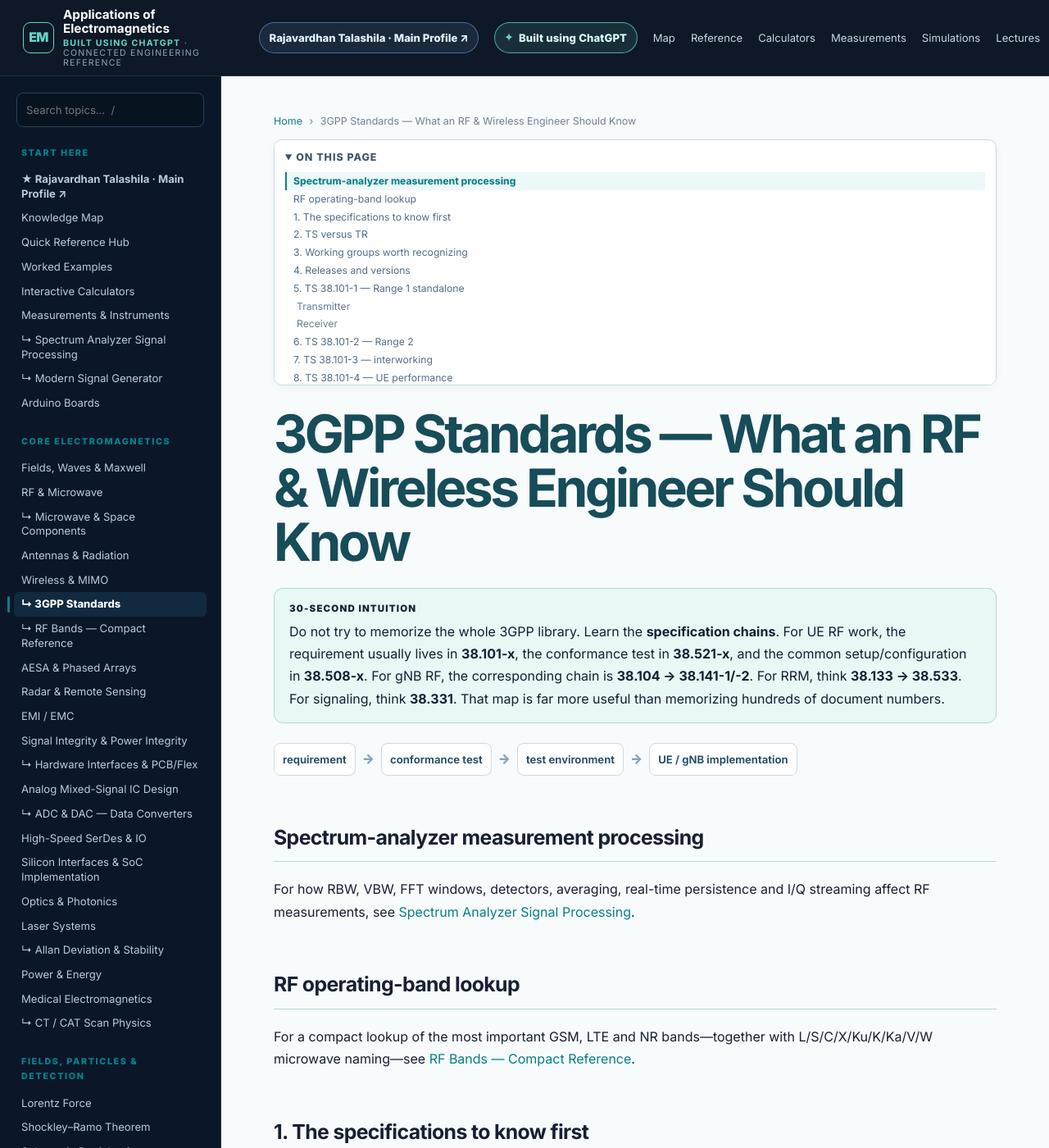
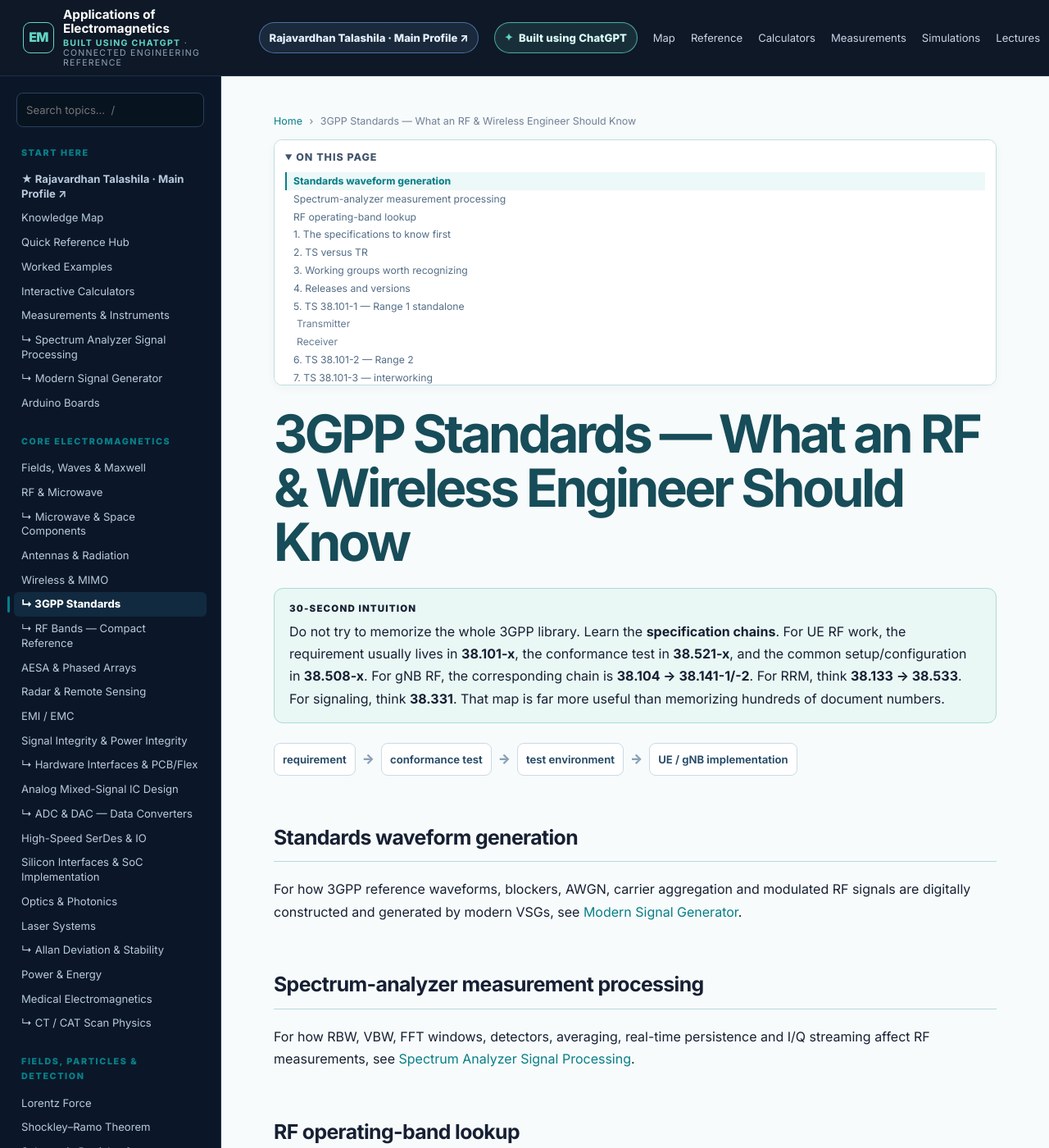
Before and after one commit to RajavardhanT/Electromagnetics_Applications, a Jekyll site: the page built from 3gpp-standards/index.md, in a window 1280 px wide and 1400 px high. Shown: the whole window at 82% size. Built offline with Jekyll 4.4.1, drawn with Linux system fonts in a browser that asks for light colours.

Commit message:
Connect 3GPP standards to signal generator

```diff
--- a/3gpp-standards/index.md
+++ b/3gpp-standards/index.md
@@ -9,6 +9,10 @@ description: Practical guide to the 3GPP specifications most useful for NR/LTE R
 <div class="intuition"><span class="callout-title">30-second intuition</span>Do not try to memorize the whole 3GPP library. Learn the <strong>specification chains</strong>. For UE RF work, the requirement usually lives in <strong>38.101-x</strong>, the conformance test in <strong>38.521-x</strong>, and the common setup/configuration in <strong>38.508-x</strong>. For gNB RF, the corresponding chain is <strong>38.104 → 38.141-1/-2</strong>. For RRM, think <strong>38.133 → 38.533</strong>. For signaling, think <strong>38.331</strong>. That map is far more useful than memorizing hundreds of document numbers.</div>
 
 <div class="pathway"><span class="node">requirement</span><span class="arrow">→</span><span class="node">conformance test</span><span class="arrow">→</span><span class="node">test environment</span><span class="arrow">→</span><span class="node">UE / gNB implementation</span></div>
+
+## Standards waveform generation
+
+For how 3GPP reference waveforms, blockers, AWGN, carrier aggregation and modulated RF signals are digitally constructed and generated by modern VSGs, see [Modern Signal Generator](../modern-signal-generator/).
 
 ## Spectrum-analyzer measurement processing
 
```
